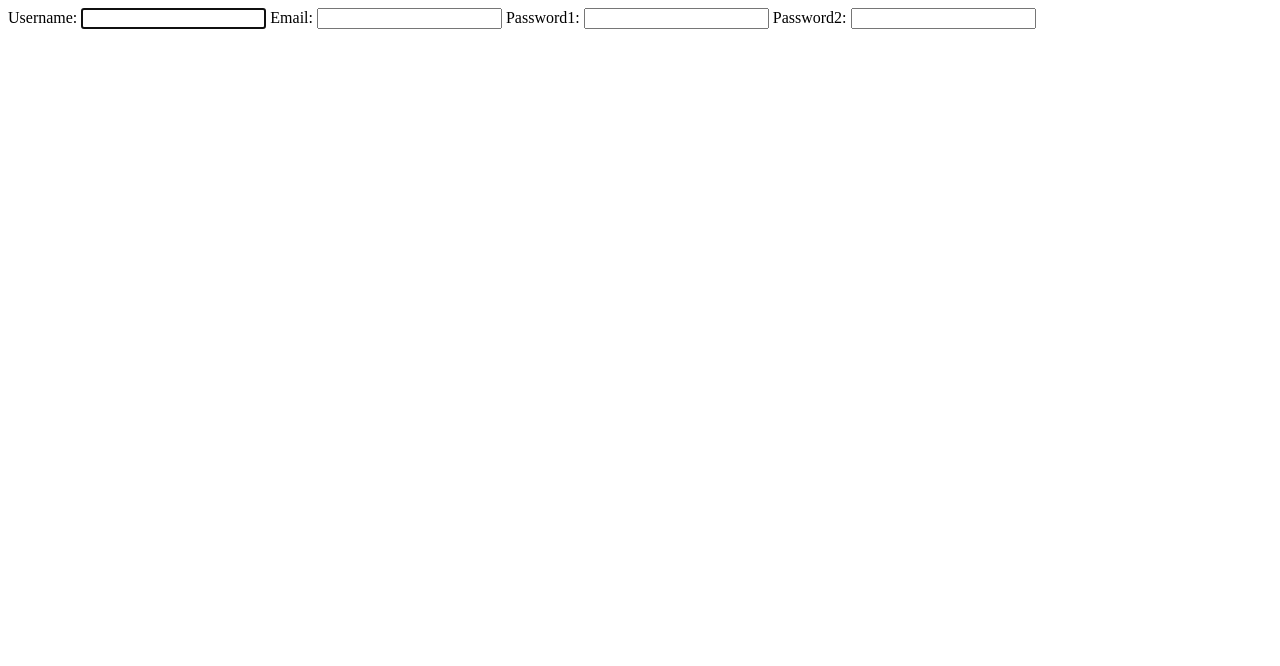
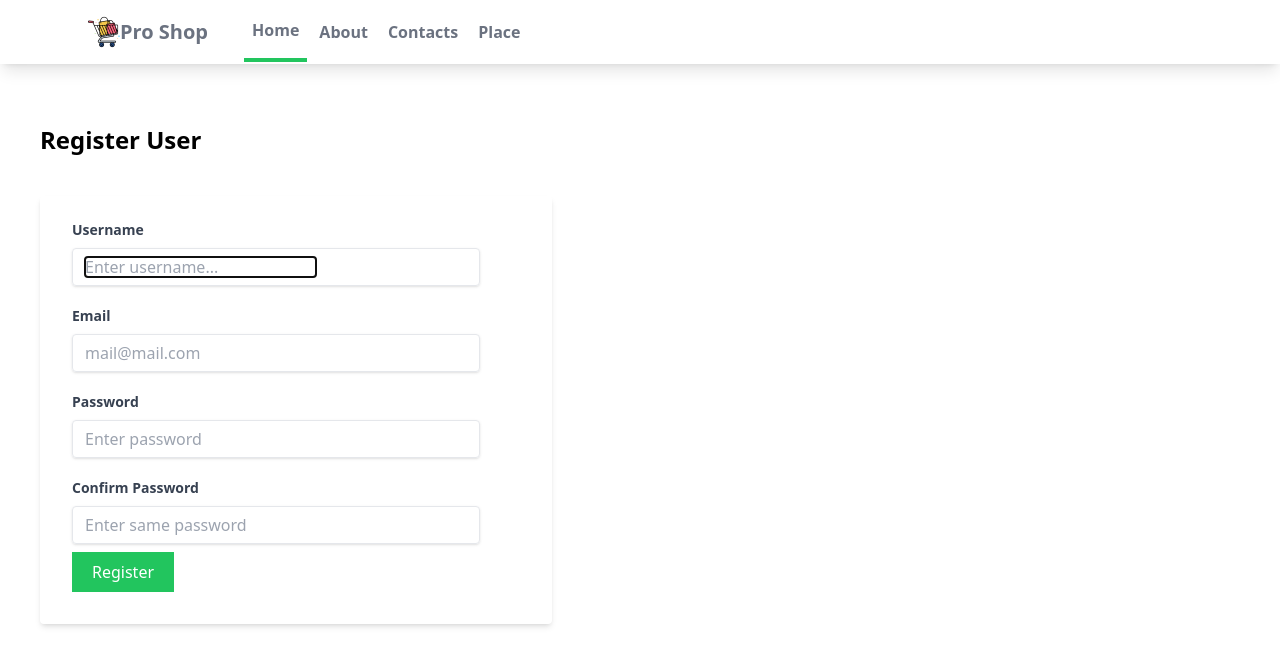
Before and after one commit to grenkoff/django-ecommerce, a Django app: page /users/register/ in a window 1280 px wide. Shown: the top 666 px of the page. Run offline with Django 4.2, Linux system fonts and the light colour scheme; style sheets or scripts are compiled from the project's sources.

Commit message:
Edit forms.py

```diff
--- a/tailwind.config.js
+++ b/tailwind.config.js
@@ -1,6 +1,9 @@
 /** @type {import('tailwindcss').Config} */
 module.exports = {
-  content: ["./myapp/**/*.{html,js}"],
+  content: [
+    "./myapp/**/*.{html,js}",
+    "./users/**/*.{html,js}",
+  ],
   theme: {
     extend: {},
   },
--- a/users/forms.py
+++ b/users/forms.py
@@ -4,11 +4,39 @@ from django import forms
 
 
 class NewUserForm(UserCreationForm):
-    email = forms.EmailField(required=True)
-    username = forms.CharField(required=True)
-    password1 = forms.CharField(required=True)
-    password2 = forms.CharField(required=True)
+    email = forms.EmailField(
+        required=True,
+        widget=forms.EmailInput(
+            attrs={"class": "focus:outline-none", "placeholder": "mail@mail.com"}
+        ),
+    )
+    username = forms.CharField(
+        required=True,
+        widget=forms.TextInput(
+            attrs={"class": "focus:outline-none", "placeholder": "Enter username..."}
+        ),
+    )
+    password1 = forms.CharField(
+        required=True,
+        widget=forms.PasswordInput(
+            attrs={"class": "focus:outline-none", "placeholder": "Enter password"}
+        ),
+    )
+    password2 = forms.CharField(
+        required=True,
+        widget=forms.PasswordInput(
+            attrs={"class": "focus:outline-none", "placeholder": "Enter same password"}
+        ),
+    )
 
     class Meta:
         model = User
         fields = ("username", "email", "password1", "password2")
+
+
+    # def save(self, commit=True):
+    #     user = super(NewUserForm, self).save(commit=False)
+    #     user.email = self.cleaned_data['email']
+    #     if commit:
+    #         user.save()
+    #     return user
--- a/users/templates/users/register.html
+++ b/users/templates/users/register.html
@@ -1 +1,22 @@
-{{ form }}
+{% extends "myapp/base.html" %}
+
+{% block content %}
+    <div class="container py-5">
+        <h1 class="text-2xl m-10 font-bold">Register User</h1>
+        <form class="w-2/5 bg-white-700 shadow-md m-10 rounded px-8 pt-6 pb-8 mb-4" method="post">
+            {% csrf_token %}
+            <div class="mb-2">
+                <label class="block text-gray-700 text-sm font-bold mb-2">Username</label>
+                <p class="shadow appearance-none border rounded py-2 px-3 mr-10 text-gray-700 leading-tight">{{form.username}}</p>
+                <label class="block text-gray-700 text-sm font-bold mt-5 mb-2">Email</label>
+                <p class="shadow appearance-none border rounded py-2 px-3 mr-10 text-gray-700 leading-tight">{{form.email}}</p>
+                <label class="block text-gray-700 text-sm font-bold mt-5 mb-2">Password</label>
+                <p class="shadow appearance-none border rounded py-2 px-3 mr-10 text-gray-700 leading-tight">{{form.password1}}</p>
+                <label class="block text-gray-700 text-sm font-bold mt-5 mb-2">Confirm Password</label>
+                <p class="shadow appearance-none border rounded py-2 px-3 mr-10 text-gray-700 leading-tight">{{form.password2}}</p>
+            </div>
+            <button class="bg-green-500 text-white px-5 py-2" type="submit">Register</button>
+        </form>
+    </div>
+
+{% endblock content %}
```
